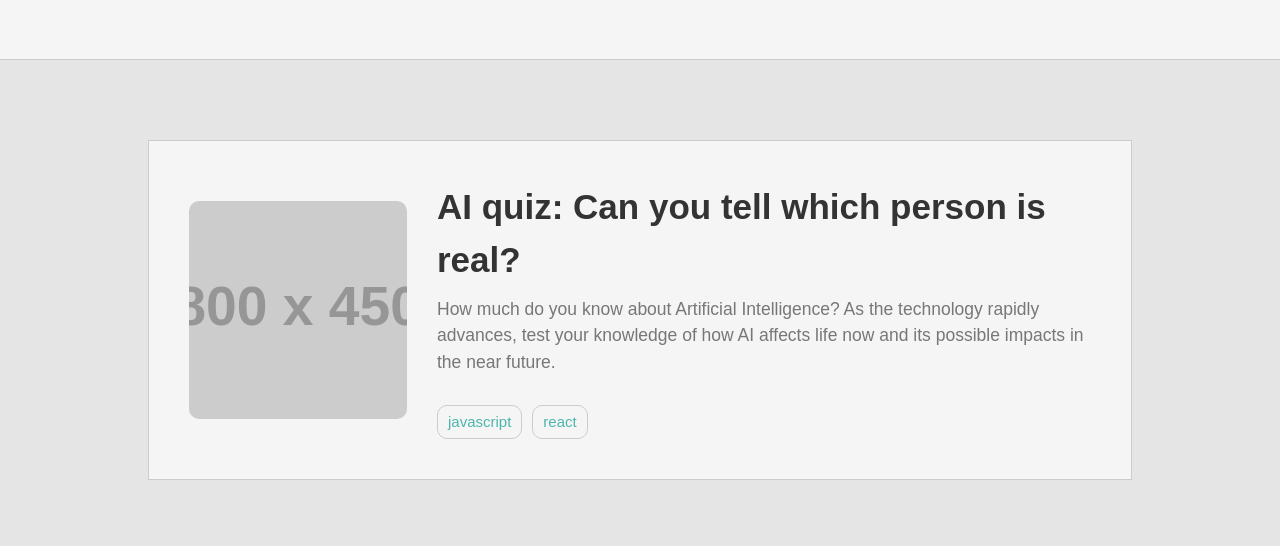
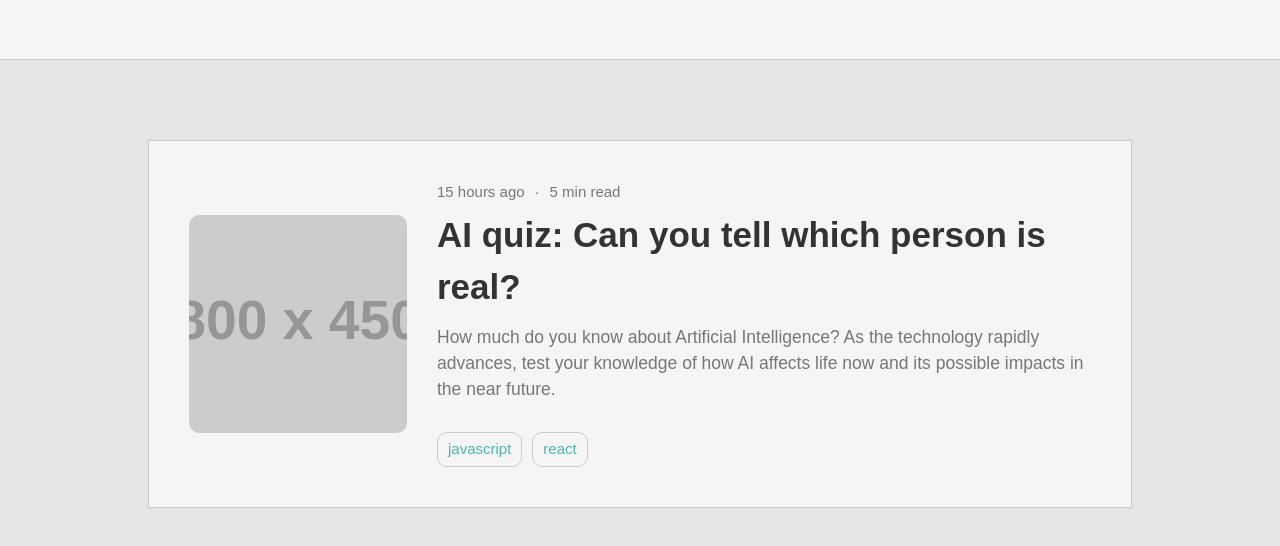
Before and after one commit to hypulse/devlog, a Next.js app: page / in a window 1280 px wide. Shown: the top 546 px of the page. Built offline with nearby package versions, Linux system fonts and the light colour scheme; a web font is replaced by a local one.

Commit message:
Card 분리

```diff
--- a/app/page.tsx
+++ b/app/page.tsx
@@ -1,44 +1,29 @@
-import Link from "next/link";
+import { ArticleCard } from "@/components/cards";
+import { ArticleCardData } from "@/types/data";
+
+const articleCardDataDummy: ArticleCardData = {
+  _id: "1",
+  createdAt: new Date(2023, 6, 20),
+  title: "AI quiz: Can you tell which person is real?",
+  tags: [
+    { _id: "1", name: "javascript" },
+    { _id: "2", name: "typescript" },
+  ],
+  type: "article",
+  wordCount: 1000,
+  description:
+    "How much do you know about Artificial Intelligence? As the technology rapidly advances, test your knowledge of how AI affects life now and its possible impacts in the near future.",
+  thumbnailImage: "http://placehold.it/800x450",
+};
 
 export default function Home() {
   return (
     <>
       <header className="w-full h-[3rem] border-b border-borderColor mb-sectionSpacing bg-cardColor">
-        <div className="mx-auto max-w-screen-desktop px-containerPadding"></div>
+        <div className="flex items-center h-full mx-auto max-w-screen-desktop px-containerPadding text-extra"></div>
       </header>
       <main className="mx-auto max-w-screen-desktop px-containerPadding">
-        <Link href="#">
-          <div className="block border p-cardPadding bg-cardColor border-borderColor group tablet:flex tablet:gap-x-elementSpacing tablet:items-center">
-            <div className="overflow-hidden rounded aspect-video tablet:aspect-square basis-1/4 grow mb-elementSpacing tablet:mb-0">
-              <div
-                className="w-full h-full scale-100 bg-center bg-cover group-hover:scale-125 app-transition"
-                style={{
-                  backgroundImage: `url(${"http://placehold.it/800x450"})`,
-                }}
-              ></div>
-            </div>
-            <div className="basis-3/4 grow">
-              <div className="mb-elementSpacing">
-                <h2 className="font-bold text-subTitle mb-columnGap group-hover:text-primary app-transition">
-                  AI quiz: Can you tell which person is real?
-                </h2>
-                <p className="text-caption text-textSecondaryColor">
-                  How much do you know about Artificial Intelligence? As the
-                  technology rapidly advances, test your knowledge of how AI
-                  affects life now and its possible impacts in the near future.
-                </p>
-              </div>
-              <div className="flex gap-x-columnGap">
-                <div className="border rounded px-tagSpacingX py-tagSpacingY border-borderColor text-meta text-secondary">
-                  javascript
-                </div>
-                <div className="border rounded px-tagSpacingX py-tagSpacingY border-borderColor text-meta text-secondary">
-                  react
-                </div>
-              </div>
-            </div>
-          </div>
-        </Link>
+        <ArticleCard {...articleCardDataDummy} />
       </main>
     </>
   );
--- /dev/null
+++ b/components/cards.tsx
@@ -0,0 +1,55 @@
+import { ArticleCardData } from "@/types/data";
+import Link from "next/link";
+
+const ArticleCard = ({
+  _id,
+  createdAt,
+  title,
+  tags,
+  type,
+  wordCount,
+  description,
+  thumbnailImage,
+}: ArticleCardData) => {
+  return (
+    <Link href="#">
+      <div className="block border p-cardPadding bg-cardColor border-borderColor group tablet:flex tablet:gap-x-elementSpacing tablet:items-center">
+        <div className="overflow-hidden rounded aspect-video tablet:aspect-square basis-1/4 grow mb-elementSpacing tablet:mb-0">
+          <div
+            className="w-full h-full scale-100 bg-center bg-cover group-hover:scale-125 app-transition"
+            style={{
+              backgroundImage: `url(${"http://placehold.it/800x450"})`,
+            }}
+          ></div>
+        </div>
+        <div className="basis-3/4 grow">
+          <div className="mb-elementSpacing">
+            <div className="flex items-center mb-tagSpacingY gap-x-columnGap text-meta text-textSecondaryColor">
+              <span>15 hours ago</span>
+              <span>&middot;</span>
+              <span>5 min read</span>
+            </div>
+            <h2 className="font-bold text-subTitle mb-columnGap group-hover:text-primary app-transition">
+              AI quiz: Can you tell which person is real?
+            </h2>
+            <p className="text-caption text-textSecondaryColor line-clamp-3">
+              How much do you know about Artificial Intelligence? As the
+              technology rapidly advances, test your knowledge of how AI affects
+              life now and its possible impacts in the near future.
+            </p>
+          </div>
+          <div className="flex items-center gap-x-columnGap">
+            <div className="border rounded px-tagSpacingX py-tagSpacingY border-borderColor text-meta text-secondary">
+              javascript
+            </div>
+            <div className="border rounded px-tagSpacingX py-tagSpacingY border-borderColor text-meta text-secondary">
+              react
+            </div>
+          </div>
+        </div>
+      </div>
+    </Link>
+  );
+};
+
+export { ArticleCard };
```
